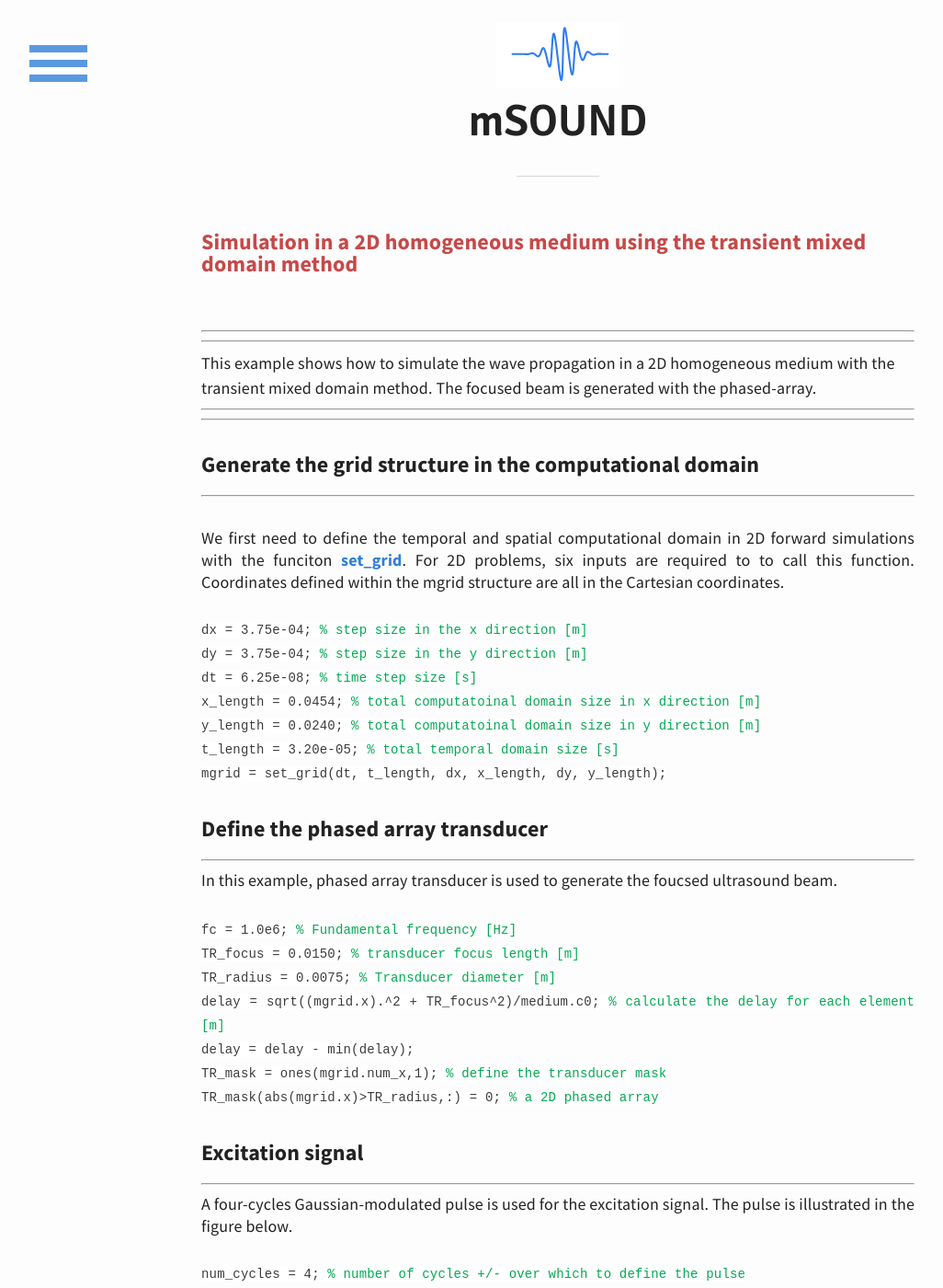
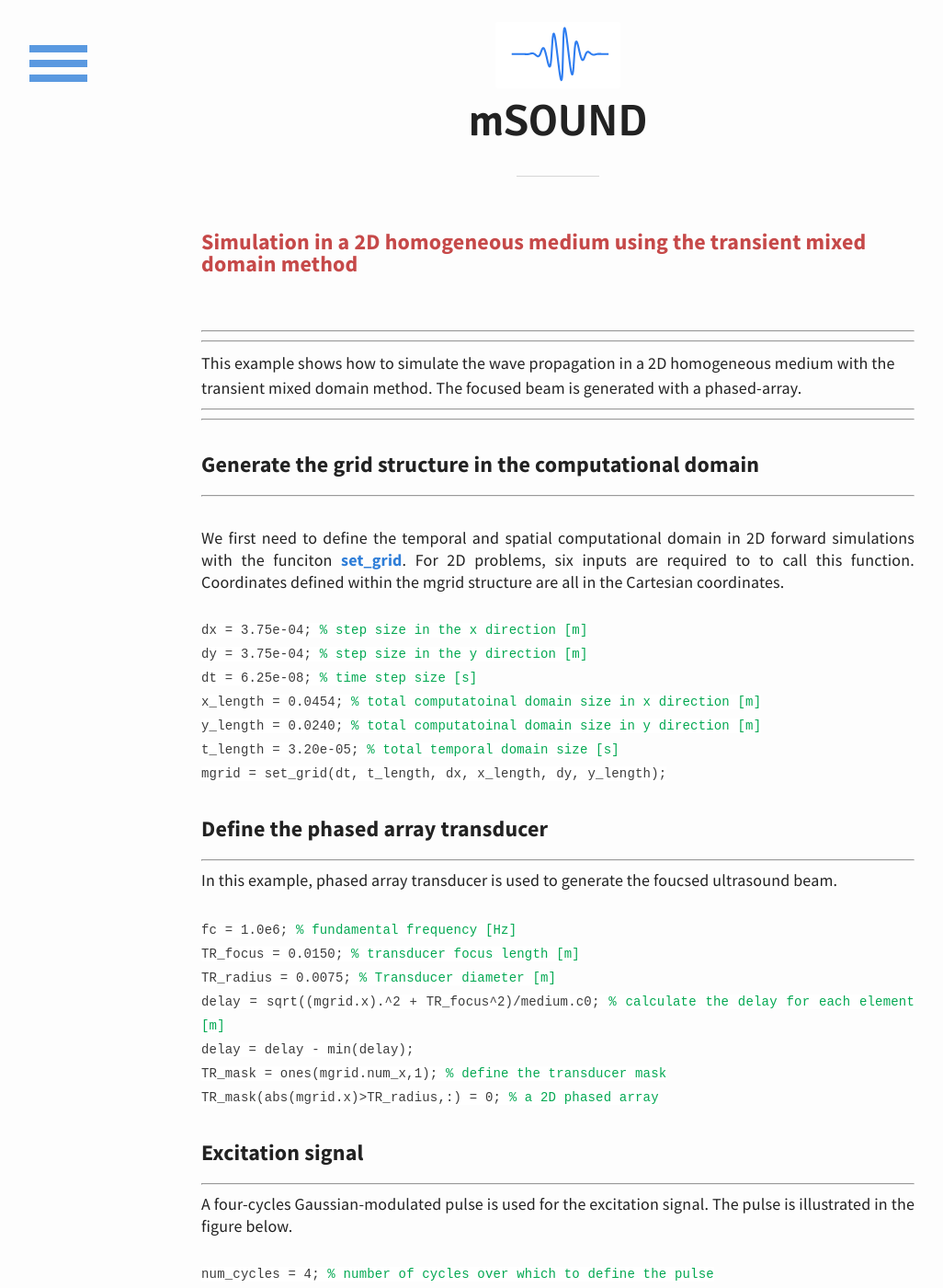
Before and after one commit to m-SOUND/mSOUND, a Jekyll site: the page built from _posts/2019-02-17-TMDM_2D_homogeneous.html, in a window 1280 px wide and 1400 px high. Shown: the whole window at 92% size, without its empty margins (33-1059 px from the left). Built offline with Jekyll 4.4.1, drawn with Linux system fonts in a browser that asks for light colours; some of the changed text lies outside the part shown.

Commit message:
Update 2019-02-17-TMDM_2D_homogeneous.html

```diff
--- a/_posts/2019-02-17-TMDM_2D_homogeneous.html
+++ b/_posts/2019-02-17-TMDM_2D_homogeneous.html
@@ -6,7 +6,7 @@
 <hr>
 <hr>
  This example shows how to simulate the wave propagation in a 2D
- homogeneous medium with the transient mixed domain method. The focused beam is generated with the phased-array.
+ homogeneous medium with the transient mixed domain method. The focused beam is generated with a phased-array.
 <hr>
 <hr>
 </p>
@@ -40,7 +40,7 @@
  In this example, phased array transducer is used to generate the foucsed ultrasound beam.
 <code>
 <br>
- <br> fc = 1.0e6; <font color="#03a852"> % Fundamental frequency [Hz]</font>
+ <br> fc = 1.0e6; <font color="#03a852"> % fundamental frequency [Hz]</font>
 <br>TR_focus  = 0.0150;      <font color="#03a852"> % transducer focus length [m]</font>
 <br>TR_radius = 0.0075;      <font color="#03a852"> % Transducer diameter [m]</font>
 <br>delay = sqrt((mgrid.x).^2 + TR_focus^2)/medium.c0; <font color="#03a852"> % calculate the delay for each element [m]</font>
@@ -59,7 +59,7 @@
  <br>
 <code>
 
-<br>num_cycles = 4;<font color="#03a852"> % number of cycles +/- over which to define the pulse</font>
+<br>num_cycles = 4;<font color="#03a852"> % number of cycles over which to define the pulse</font>
 <br>ts = [-num_cycles/fc:dt:num_cycles/fc].';<font color="#03a852"> % define the pulse length [s]</font>
  <br>ts_length = length(ts);
 <br>delay = repmat(delay, ts_length,1);
@@ -91,9 +91,8 @@
 <h6>2D forward simulation</h6>
 <hr>
 <p>
- Transient pressure field results are calculated with the 2D forward simulation function <a href="/mSOUND/functions">Forward2D</a>.
- Time domain result recorded at the transducer focal point and fundamental pressure distribution
- through the sensor mask are shown below.
+ Transient pressure is calculated with the 2D forward simulation function <a href="/mSOUND/functions">Forward2D</a>.
+ Time domain result recorded at the transducer focal point and spatially distributed fundamental pressure are shown below.
 <code>
   <br>
  <br>sensor_mask = zeros(mgrid.num_x, mgrid.num_y);
```
